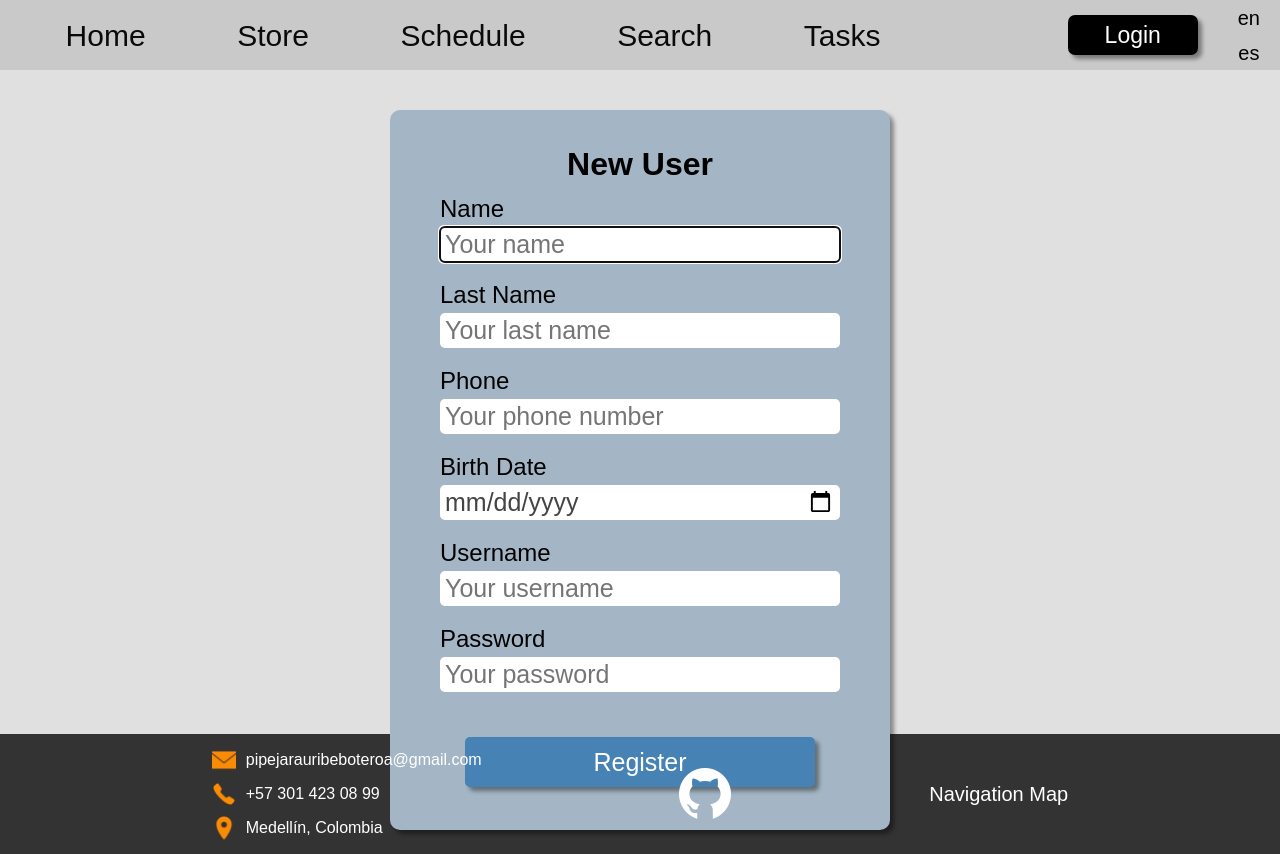
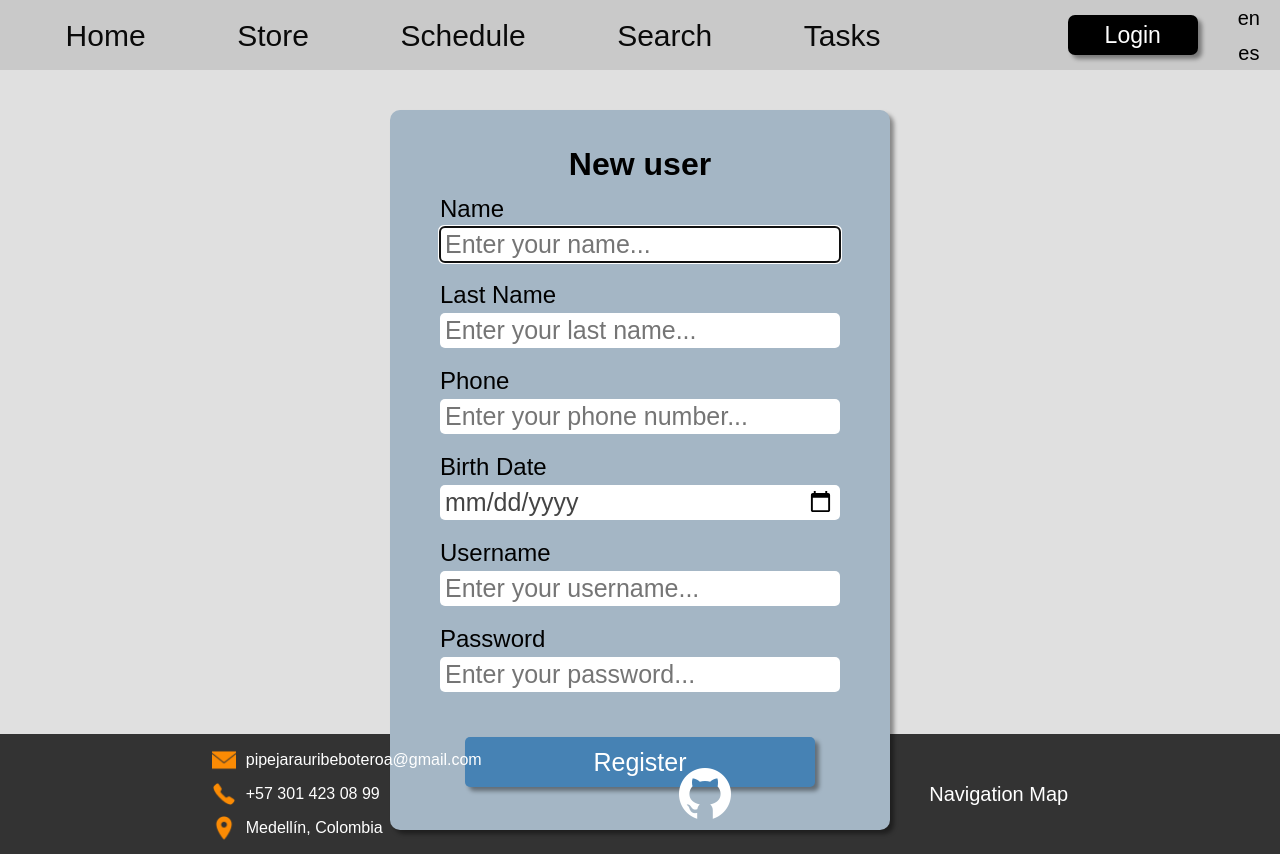
Before and after one commit to Pipeto84/react-ts, a React (Vite) app: page /register in a window 1280 px wide. Built offline with nearby package versions, Linux system fonts and the light colour scheme; some icons are missing.

Commit message:
register i18n listo

```diff
--- a/src/components/Register.tsx
+++ b/src/components/Register.tsx
@@ -1,11 +1,13 @@
 import { useState } from "react";
-import "../styles/Register.css";
 import { useAppDispatch } from "../app/hooks";
 import { NavLink } from "react-router-dom";
 import { addUser } from "../features/user/usersSlice";
 import { setLogIn } from "../features/user/logInSlice";
+import { useTranslation } from "react-i18next";
+import "../styles/Register.css";
 
 export function Register() {
+  const { t } = useTranslation("global");
   const dispatch = useAppDispatch();
   const [added, setAdded] = useState(false);
   const [newUser, setNewUser] = useState({
@@ -29,74 +31,78 @@ export function Register() {
       setNewUser({ userName: "", password: "" });
     }
   };
-  const handleClass=() => {
-    if(added){
+  const handleClass = () => {
+    if (added) {
       return "registrado";
-    }else{
+    } else {
       return "registro";
     }
-  }
+  };
   return (
     <div className={handleClass()}>
       {!added && (
         <div className="contenido-registro">
-          <h3 className="titulo-registro">New User</h3>
+          <h3 className="titulo-registro">{t("register.title")}</h3>
           <div className="formulario-registro">
-            <label className="label-registro">Name</label>
+            <label className="label-registro">{t("register.nameLabel")}</label>
             <input
               type="text"
-              placeholder="Your name"
+              placeholder={t("register.nameInput")}
               className="input-registro"
               autoFocus
             />
-            <label className="label-registro">Last Name</label>
+            <label className="label-registro">
+              {t("register.lastNameLabel")}
+            </label>
             <input
               type="text"
-              placeholder="Your last name"
+              placeholder={t("register.lastNameInput")}
               className="input-registro"
             />
-            <label className="label-registro">Phone</label>
+            <label className="label-registro">{t("register.phoneLabel")}</label>
             <input
               type="text"
-              placeholder="Your phone number"
+              placeholder={t("register.phoneInput")}
               className="input-registro"
             />
-            <label className="label-registro">Birth Date</label>
+            <label className="label-registro">
+              {t("register.birthDateLabel")}
+            </label>
             <input
               type="date"
-              placeholder="Your birth date"
+              placeholder={t("register.birthDateInput")}
               className="input-registro"
             />
-            <label className="label-registro">Username</label>
+            <label className="label-registro">{t("register.userLabel")}</label>
             <input
               type="text"
-              placeholder="Your username"
+              placeholder={t("register.userInput")}
               className="input-registro"
               onChange={handleChange}
               name="userName"
             />
-            <label className="label-registro">Password</label>
+            <label className="label-registro">{t("register.password")}</label>
             <input
               type="text"
-              placeholder="Your password"
+              placeholder={t("register.passwordInput")}
               className="input-registro"
               onChange={handleChange}
               name="password"
             />
           </div>
           <button className="boton-registro" onClick={handleSubmit}>
-            Register
+            {t("register.btnRegister")}
           </button>
         </div>
       )}
       {added && (
         <div className="contenido-agregado">
-          <h3 className="titulo-agregado">Welcome</h3>
+          <h3 className="titulo-agregado">{t("register.welcome")}</h3>
           <p className="texto-agregado">
-            Your user account was successfully created
+            {t("register.welcomeMessage")}
           </p>
           <NavLink to="/" className="boton-agregado">
-            Continue
+            {t("register.btnContinue")}
           </NavLink>
         </div>
       )}
--- a/src/styles/Register.css
+++ b/src/styles/Register.css
@@ -78,6 +78,7 @@
   color: rgb(0, 0, 0);
   margin-top: 15px;
   text-align: center;
+  padding: 0 10px;
 }
 .boton-agregado {
   width: 200px;
--- a/src/translations/en.json
+++ b/src/translations/en.json
@@ -84,5 +84,24 @@
         "welcome": "Welcome",
         "welcomeMessage": "Your login was successful!",
         "btnContinue": "Continue"
+    },
+    "register": {
+        "title": "New user",
+        "nameLabel": "Name",
+        "nameInput": "Enter your name...",
+        "lastNameLabel": "Last Name",
+        "lastNameInput": "Enter your last name...",
+        "phoneLabel": "Phone",
+        "phoneInput": "Enter your phone number...",
+        "birthDateLabel": "Birth Date",
+        "birthDateInput": "Enter your birth date...",
+        "userLabel": "Username",
+        "userInput": "Enter your username...",
+        "password": "Password",
+        "passwordInput": "Enter your password...",
+        "btnRegister": "Register",
+        "welcome": "Welcome",
+        "welcomeMessage": "Your registration was successful!",
+        "btnContinue": "Continue"
     }
 }
--- a/src/translations/es.json
+++ b/src/translations/es.json
@@ -81,8 +81,27 @@
         "notAccount": "¿No tienes una cuenta? ",
         "register": "Regístrate",
         "signOut": "Cerrar sesión",
-        "welcome": "Bienvenido",
+        "welcome": "¡Bienvenido!",
         "welcomeMessage": "¡Tu inicio de sesión fue exitoso!",
+        "btnContinue": "Continuar"
+    },
+    "register": {
+        "title": "Nuevo usuario",
+        "nameLabel": "Nombre",
+        "nameInput": "Ingrese su nombre...",
+        "lastNameLabel": "Apellido",
+        "lastNameInput": "Ingrese su apellido...",
+        "phoneLabel": "Teléfono",
+        "phoneInput": "Ingrese su número de teléfono...",
+        "birthDateLabel": "Fecha de Nacimiento",
+        "birthDateInput": "Ingrese su fecha de nacimiento...",
+        "userLabel": "Nombre de Usuario",
+        "userInput": "Ingrese su nombre de usuario...",
+        "password": "Contraseña",
+        "passwordInput": "Ingrese su contraseña...",
+        "btnRegister": "Registrarse",
+        "welcome": "¡Bienvenido!",
+        "welcomeMessage": "¡Tu registro fue exitoso!",
         "btnContinue": "Continuar"
     }
 }
```
